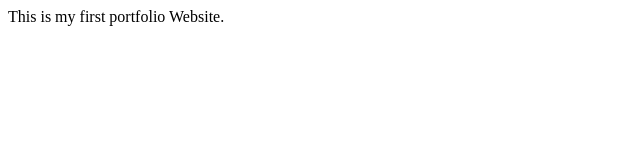
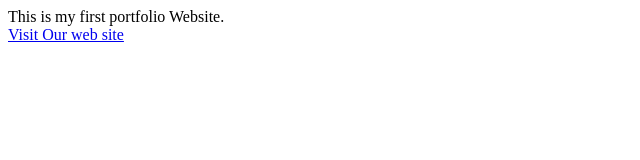
Before and after one commit to sks7562soni-source/Portfolio, a plain HTML site: page index.html in a window 1280 px wide. Shown: the whole page, without its empty margins (0-640 px from the left). Drawn offline with Linux system fonts and the light colour scheme.

Commit message:
Website URL added

```diff
--- a/index.html
+++ b/index.html
@@ -7,5 +7,7 @@
 </head>
 <body>
     This is my first portfolio Website.
+    <br>
+    <a href="https://techiguru.in/">Visit Our web site</a>
 </body>
 </html>
```
